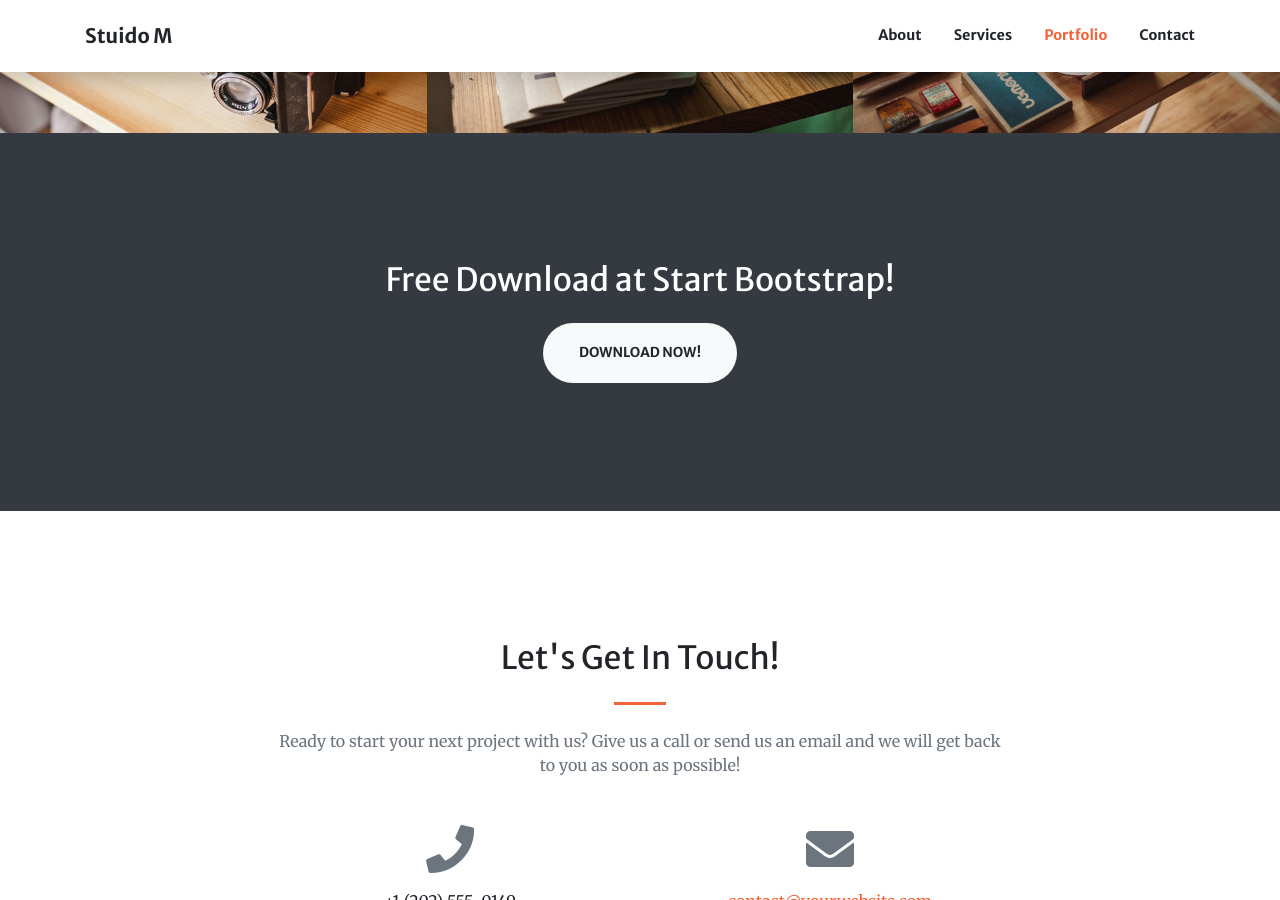
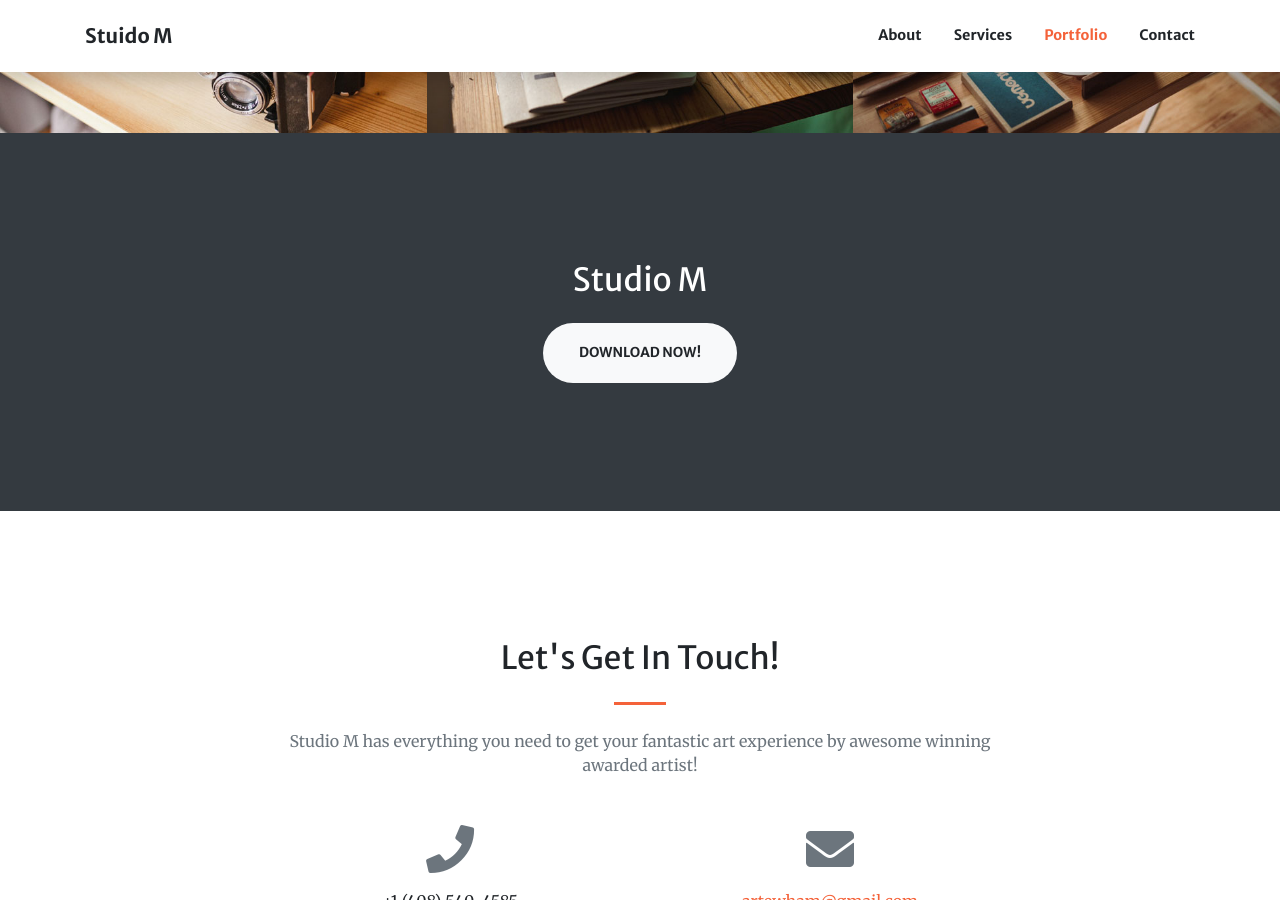
Before and after one commit to yourbf16/yourbf0820, a Jekyll site: the page built from _posts/2020-08-10-showcase-3.markdown, in a window 1280 px wide and 900 px high, scrolled down 2041 px. Built offline with Jekyll 4.4.1, drawn with Linux system fonts in a browser that asks for light colours; some of the changed text lies outside the part shown.

Commit message:
Update Index

```diff
--- a/_includes/about.html
+++ b/_includes/about.html
@@ -5,7 +5,7 @@
       <div class="col-lg-8 text-center">
         <h2 class="text-white mt-0">We've got what you need!</h2>
         <hr class="divider light my-4">
-        <p class="text-white-50 mb-4">Start Bootstrap has everything you need to get your new website up and running in no time! Choose one of our open source, free to download, and easy to use themes! No strings attached!</p>
+        <p class="text-white-50 mb-4">Studio M has everything you need to get your fantastic art experience by awesome winning awarded artist!</p>
         <a class="btn btn-light btn-xl js-scroll-trigger" href="#services">Get Started!</a>
       </div>
     </div>
--- a/_includes/call-to-action.html
+++ b/_includes/call-to-action.html
@@ -1,7 +1,7 @@
   <!-- Call to Action Section -->
   <section class="page-section bg-dark text-white">
     <div class="container text-center">
-      <h2 class="mb-4">Free Download at Start Bootstrap!</h2>
+      <h2 class="mb-4">Studio M</h2>
       <a class="btn btn-light btn-xl" href="https://startbootstrap.com/themes/creative/">Download Now!</a>
     </div>
   </section>
--- a/_includes/contact.html
+++ b/_includes/contact.html
@@ -5,18 +5,18 @@
       <div class="col-lg-8 text-center">
         <h2 class="mt-0">Let's Get In Touch!</h2>
         <hr class="divider my-4">
-        <p class="text-muted mb-5">Ready to start your next project with us? Give us a call or send us an email and we will get back to you as soon as possible!</p>
+        <p class="text-muted mb-5">Studio M has everything you need to get your fantastic art experience by awesome winning awarded artist!</p>
       </div>
     </div>
     <div class="row">
       <div class="col-lg-4 ml-auto text-center">
         <i class="fas fa-phone fa-3x mb-3 text-muted"></i>
-        <div>+1 (202) 555-0149</div>
+        <div>+1 (408) 540-4585</div>
       </div>
       <div class="col-lg-4 mr-auto text-center">
         <i class="fas fa-envelope fa-3x mb-3 text-muted"></i>
         <!-- Make sure to change the email address in anchor text AND the link below! -->
-        <a class="d-block" href="mailto:contact@yourwebsite.com">contact@yourwebsite.com</a>
+        <a class="d-block" href="mailto:artewham@gmail.com">artewham@gmail.com</a>
       </div>
     </div>
   </div>
--- a/_includes/footer.html
+++ b/_includes/footer.html
@@ -1,6 +1,6 @@
 <!-- Footer -->
 <footer class="bg-light py-5">
   <div class="container">
-    <div class="small text-center text-muted">Copyright &copy; 2019 - Start Bootstrap</div>
+    <div class="small text-center text-muted">Copyright &copy; 2020 - Studio M</div>
   </div>
 </footer>
```
